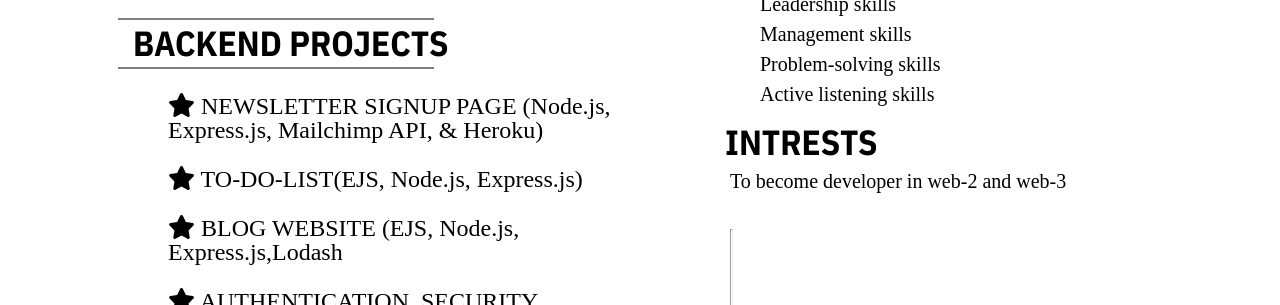
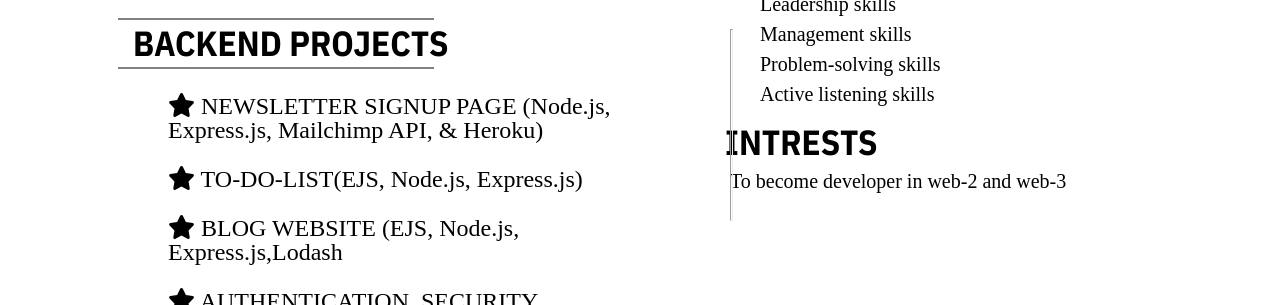
Before and after one commit to praveen23124/Resume, a plain HTML site: page index.html in a window 1280 px wide. Shown: the part 1099-1404 px from the top of the page. Drawn offline with nearby package versions, Linux system fonts and the light colour scheme.

Commit message:
Update styles.css

```diff
--- a/css/styles.css
+++ b/css/styles.css
@@ -227,5 +227,5 @@ left: 80%;
   height: 190px;
   position: absolute;
   left: 57%;
-  top: 165%;
+  top: 140%;
 }
```
